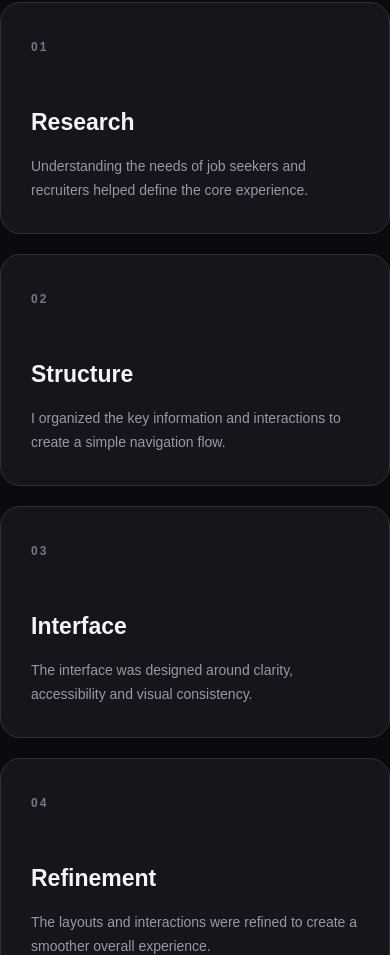
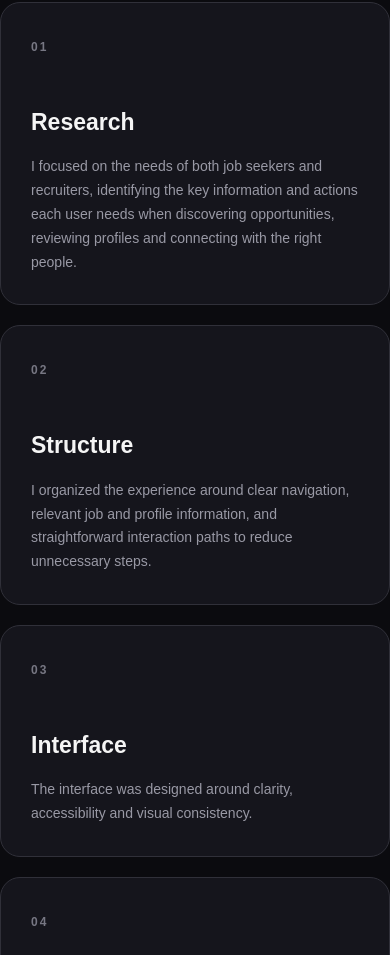
Before and after one commit to Emmanuel-coder1/uiux-portfolio, a plain HTML site: page case-studies/jobhub/index.html in a window 390 px wide. Shown: the part 1793-2748 px from the top of the page. Drawn offline with Linux system fonts and the light colour scheme.

Commit message:
Polish case studies and fix project labels

```diff
--- a/case-studies/jobhub/index.html
+++ b/case-studies/jobhub/index.html
@@ -217,13 +217,11 @@
                     </h3>
 
                     <p>
-
-                        Understanding the needs of
-                        job seekers and recruiters
-                        helped define the core
-                        experience.
-
-                    </p>
+    I focused on the needs of both job seekers and recruiters,
+    identifying the key information and actions each user needs
+    when discovering opportunities, reviewing profiles and
+    connecting with the right people.
+</p>
 
                 </div>
 
@@ -239,12 +237,10 @@
                     </h3>
 
                     <p>
-
-                        I organized the key information
-                        and interactions to create a
-                        simple navigation flow.
-
-                    </p>
+    I organized the experience around clear navigation,
+    relevant job and profile information, and straightforward
+    interaction paths to reduce unnecessary steps.
+</p>
 
                 </div>
 
```
Also changed, not shown: index.html (+7 -27 lines).
